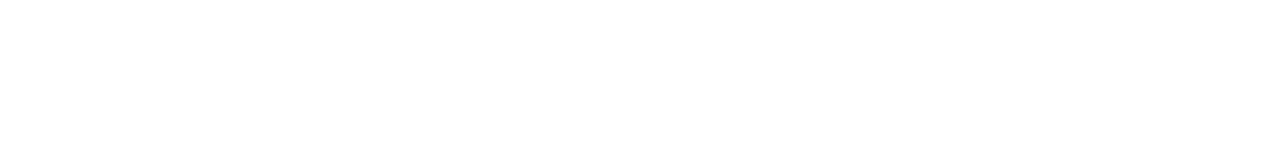
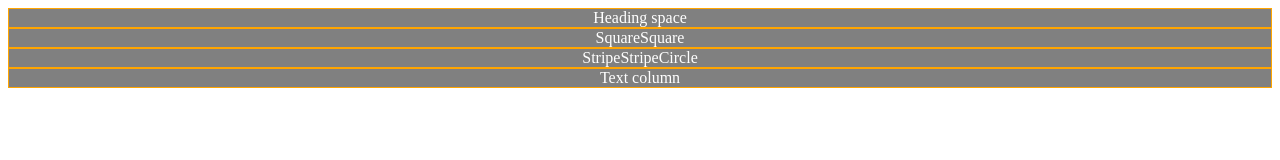
Before and after one commit to ewastasiak/responsive-css, a plain HTML site: page index.html in a window 1280 px wide. Drawn offline with Linux system fonts and the light colour scheme.

Commit message:
feat: Add content plan

```diff
--- a/index.html
+++ b/index.html
@@ -10,30 +10,30 @@
 
   <body>
     <div class="grid">
-      <div class="item g-item-1"></div>
+      <div class="item g-item-1">Heading space</div>
 
 
       <div class="item g-item-2">
         <div class="flexbox">
-          <div class="squares"></div>
-          <div class="squares"></div>
+          <div class="squares">Square</div>
+          <div class="squares">Square</div>
         </div>
       </div>
 
       <div class="item g-item-3">
 
         <div class="flexbox">
-          <div class="stripes"></div>
-          <div class="stripes"></div>
+          <div class="stripes">Stripe</div>
+          <div class="stripes">Stripe</div>
         </div>
         <div class="flexbox">
-          <div class="circle"></div>
+          <div class="circle">Circle</div>
         </div>
 
       </div>
 
       <div class="item g-item-4">
-        <div class="text-column"></div>
+        <div class="text-column">Text column</div>
       </div>
     </div>
 </body>
--- a/style.css
+++ b/style.css
@@ -10,6 +10,12 @@
 
 .item {
   display: flex;
+  border: 1px solid orange;
+  background-color: grey;
+  color: white;
+  font-size: 1em;
+  justify-content: center;
+  align-items: center;
 }
 
 .squares {
```
